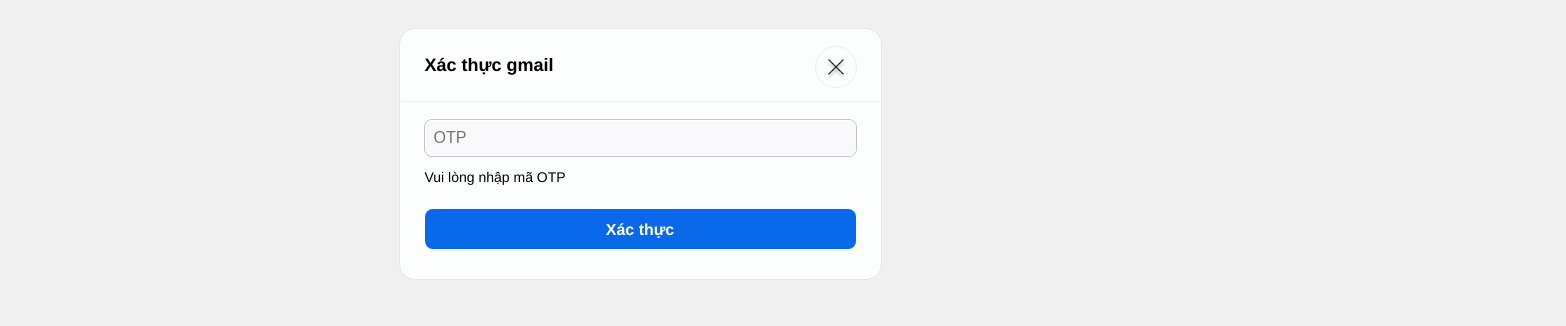
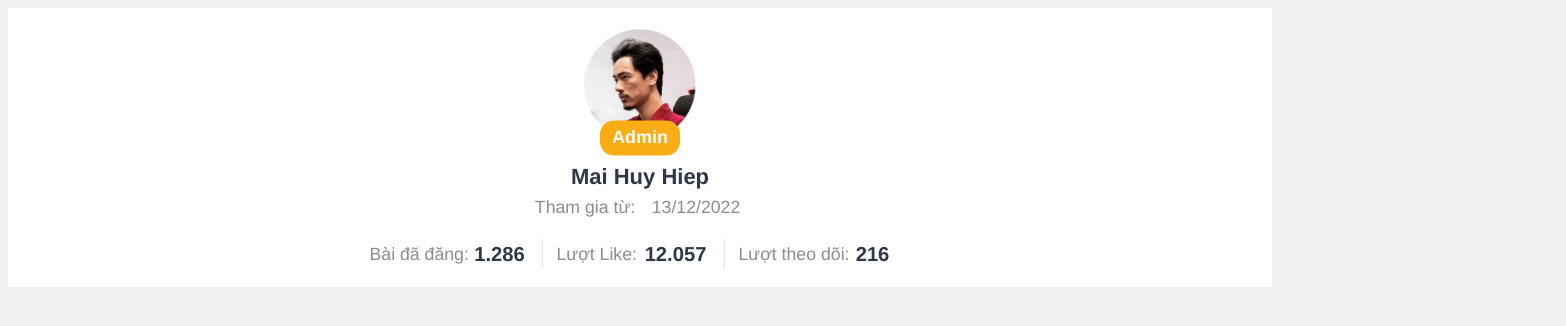
Before and after one commit to maihuyhiep1/DA_CNPM, a React (Vite) app: page / in a window 1280 px wide. Shown: the top 326 px of the page, 1566 px wide, since content can reach past the window. Built offline with nearby package versions, Linux system fonts and the light colour scheme.

Commit message:
update profile component

```diff
--- a/src/App.jsx
+++ b/src/App.jsx
@@ -7,11 +7,12 @@ import Login from './components/Login'
 import Verify from './components/Verify'
 import SignIn from './components/SignIn'
 import SetupInformation from './components/SetupInformation'
+import AvtAndInformation from './components/avtAndInformation'
 
 function App() {
   return (
     <div>
-      <Verify />
+      <AvtAndInformation />
     </div>
   );
 }
--- /dev/null
+++ b/src/components/avtAndInformation.jsx
@@ -0,0 +1,40 @@
+import React from 'react';
+import styles from './style_avtAndInformation.module.css';
+
+function AvtAndInformation() {
+  return (
+    <div className={styles.AvtAndInformation}>
+      <div className={styles.container}>
+        <img className={styles.avatar} src="img_profile/avt.png" alt="Avatar" />
+          <div className={styles.name}>
+            <p>Mai Huy Hiep</p>
+            </div>
+          <div className={styles.role}>
+            <div className={styles.roleValue}>Admin</div>
+          </div>
+        <div className={styles.information}>
+          <div className={styles.date}>
+            <div className={styles.dateLabel}>Tham gia từ:</div>
+            <div className={styles.dateValue}>13/12/2022</div>
+          </div>
+        </div>
+        <div className={styles.informationCount}>
+        <div className={styles.post}>
+            <div className={styles.postLabel}>Bài đã đăng:</div>
+            <div className={styles.postValue}>1.286</div>
+          </div>
+          <div className={styles.like}>
+            <div className={styles.likeLabel}>Lượt Like:</div>
+            <div className={styles.likeValue}>12.057</div>
+          </div>
+          <div className={styles.follow}>
+            <div className={styles.followLabel}>Lượt theo dõi:</div>
+            <div className={styles.followValue}>216</div>
+          </div>
+          </div>
+      </div>
+    </div>
+  );
+}
+
+export default AvtAndInformation;
--- /dev/null
+++ b/src/components/style_avtAndInformation.module.css
@@ -0,0 +1,243 @@
+.AvtAndInformation {
+  display: flex; /* Kích hoạt Flexbox */
+  justify-content: center; /* Căn giữa theo chiều ngang */
+  align-items: center; /* Căn giữa theo chiều dọc */
+  height: 279px;
+  background-color: #ffffff;
+
+
+}
+
+.AvtAndInformation .container {
+  position: relative;
+  width: 1211px;
+  height: 284px;
+  margin: 0; /* Bỏ margin để tránh xung đột */
+}
+
+.AvtAndInformation .avatar {
+    position: absolute;
+    width: 112px;
+    height: 112px;
+    top: 28%;
+    left: 50%;
+    transform: translate(-50%, -50%); /* Dịch chuyển phần tử để căn giữa */
+  }
+  .role {
+    position: relative;
+    width: 80px;
+    height: 35px;
+    top:-16px;
+    margin: 0 auto;
+    transform: translate(0%, -50%); /* Dịch chuyển phần tử để căn giữa */
+    background-color: #faad14;
+    border-radius: 13.88px;
+  }
+
+
+  .name {
+    position: relative;
+    top: 58px;
+    text-align: center;
+    font-family: "Lato-SemiBold", Helvetica;
+    font-weight: 600;
+    color: #2d3748;
+    font-size: 22px;
+    margin-top: 100px; /* Di chuyển phần tử xuống 100px */
+  }
+
+
+
+
+.AvtAndInformation .roleValue {
+  position: absolute;
+  top: 50%; /* Đưa phần tử xuống giữa theo chiều dọc */
+  left: 50%; /* Đưa phần tử sang giữa theo chiều ngang */
+  transform: translate(-50%, -50%); /* Dịch chuyển phần tử để căn giữa hoàn toàn */
+  font-family: "Lato-SemiBold", Helvetica;
+  font-weight: 600;
+  color: #ffffff;
+  font-size: 18px;
+  white-space: nowrap;
+}
+
+
+ .information {
+  position: relative;
+  width: 495px;
+  height: 60px;
+  top: 40px;
+  left: 328px;
+}
+
+.AvtAndInformation .date {
+  position: absolute;
+  width: 216px;
+  height: 30px;
+  top: -60%;
+  left: 170px;
+}
+
+.AvtAndInformation .dateLabel {
+  position: absolute;
+  width: 105px;
+  height: 30px;
+  top: -1px;
+  left: 0;
+  font-family: "Lato-Regular", Helvetica;
+  font-weight: 400;
+  color: #00000073;
+  font-size: 17.7px;
+  text-align: center;
+  letter-spacing: 0;
+  line-height: 30.3px;
+  white-space: nowrap;
+}
+
+.AvtAndInformation .dateValue {
+  position: absolute;
+  width: 105px;
+  height: 30px;
+  top: -1px;
+  left: 111px;
+  font-family: "Lato-Regular", Helvetica;
+  font-weight: 400;
+  color: #00000073;
+  font-size: 17.7px;
+  text-align: center;
+  letter-spacing: 0;
+  line-height: 30.3px;
+  white-space: nowrap;
+}
+
+.AvtAndInformation .post {
+  position: absolute;
+  width: 187px;
+  height: 30px;
+  top: 30px;
+  left: 0;
+  border-right-width: 1.01px;
+  border-right-style: solid;
+  border-color: #e5e6ed;
+}
+
+.AvtAndInformation .postLabel {
+  position: absolute;
+  width: 95px;
+  height: 30px;
+  top: 0px;
+  left: 15px;
+  font-family: "Lato-Regular", Helvetica;
+  font-weight: 400;
+  color: #00000073;
+  font-size: 17.7px;
+  text-align: center;
+  letter-spacing: 0;
+  line-height: 30.3px;
+  white-space: nowrap;
+}
+
+.AvtAndInformation .postValue {
+  width: 52px;
+  top: 0px;
+  left: 119px;
+  position: absolute;
+  height: 24px;
+  font-family: "Lato-SemiBold", Helvetica;
+  font-weight: 600;
+  color: #2d3748;
+  font-size: 20.2px;
+  text-align: center;
+  letter-spacing: 0;
+  line-height: 30.3px;
+  white-space: nowrap;
+}
+
+.AvtAndInformation .like {
+  position: absolute;
+  width: 182px;
+  height: 30px;
+  top: 30px;
+  left: 187px;
+  border-right-width: 1.01px;
+  border-right-style: solid;
+  border-color: #e5e6ed;
+}
+
+.AvtAndInformation .likeLabel {
+  position: absolute;
+  width: 78px;
+  height: 30px;
+  top: 0px;
+  left: 15px;
+  font-family: "Lato-Regular", Helvetica;
+  font-weight: 400;
+  color: #00000073;
+  font-size: 17.7px;
+  text-align: center;
+  letter-spacing: 0;
+  line-height: 30.3px;
+  white-space: nowrap;
+}
+
+
+.AvtAndInformation .likeValue {
+  width: 64px;
+  top: 0;
+  left: 102px;
+  position: absolute;
+  height: 24px;
+  font-family: "Lato-SemiBold", Helvetica;
+  font-weight: 600;
+  color: #2d3748;
+  font-size: 20.2px;
+  text-align: center;
+  letter-spacing: 0;
+  line-height: 30.3px;
+  white-space: nowrap;
+}
+
+.AvtAndInformation .follow {
+    position: absolute;
+    width: 40px;
+    height: 30px;
+    top: 30px;
+    left: 380px;
+  }
+
+.AvtAndInformation .followLabel {
+  position: absolute;
+  width: 111px;
+  height: 30px;
+  top: 0;
+  left: 4px;
+  font-family: "Lato-Regular", Helvetica;
+  font-weight: 400;
+  color: #00000073;
+  font-size: 17.7px;
+  text-align: center;
+  letter-spacing: 0;
+  line-height: 30.3px;
+  white-space: nowrap;
+}
+
+.AvtAndInformation .followValue {
+  width: 36px;
+  top: 0;
+  left: 120px;
+  position: absolute;
+  height: 24px;
+  font-family: "Lato-SemiBold", Helvetica;
+  font-weight: 600;
+  color: #2d3748;
+  font-size: 20.2px;
+  text-align: center;
+  letter-spacing: 0;
+  line-height: 30.3px;
+  white-space: nowrap;
+}
+.informationCount{
+  position: relative;
+  top:-40px;
+ left: 320px;
+}
```
Also changed, not shown: public/img_profile/avt.png (added).
